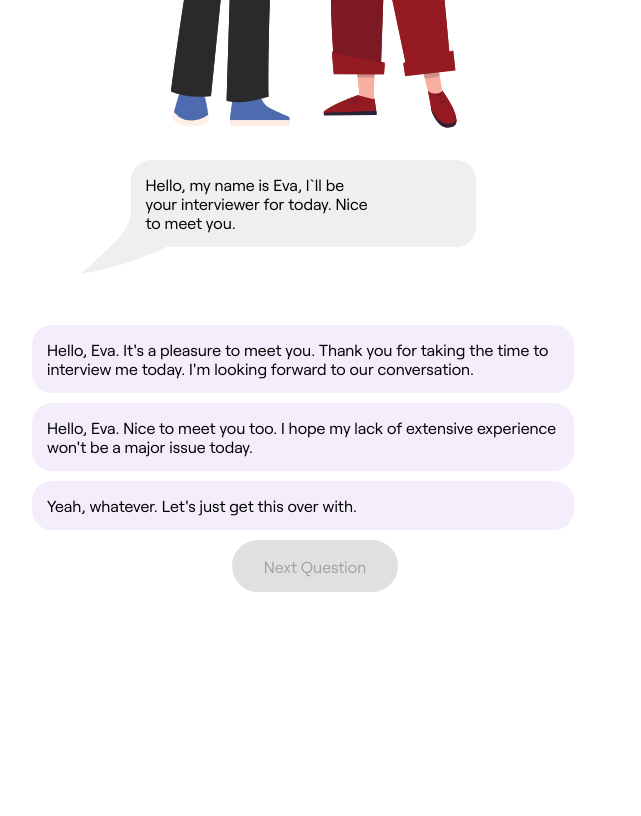
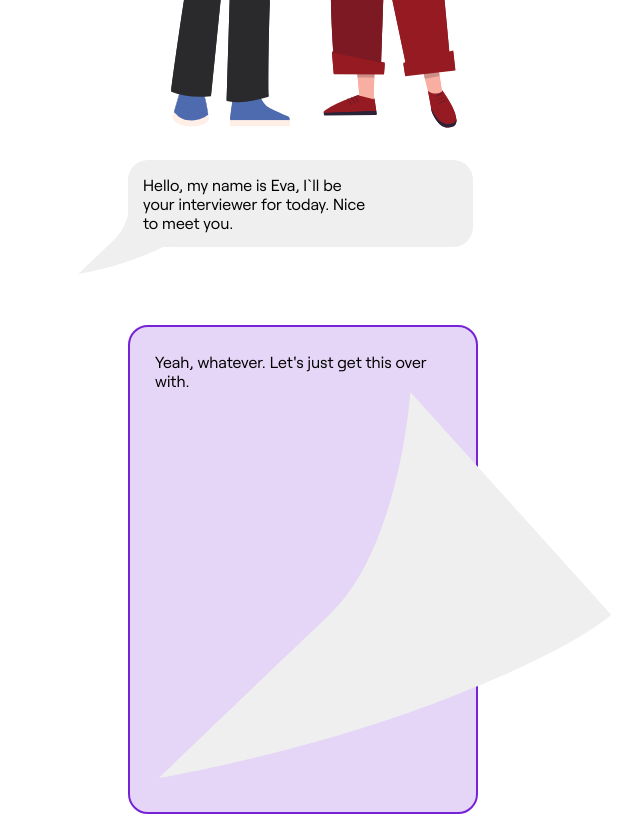
Before and after one commit to s0lena/hire-her, a React (Vite) app: page /interview in a window 1280 px wide. Shown: the part 740-1556 px from the top of the page, without its empty margins (337-978 px from the left). Built offline with nearby package versions, Linux system fonts and the light colour scheme.

Commit message:
interview simulator - new components

```diff
--- /dev/null
+++ b/src/components/InterveiwEntry/index.jsx
@@ -0,0 +1,21 @@
+import { Fragment } from 'react';
+import { InterviewBubble } from '../InterviewBubble';
+import { InterviewFeedback } from '../InterviewFeedback';
+import './style.css';
+
+export const InterviewEntry = ({ currentEntry, selectedAnswers }) => {
+  return (
+    <>
+      <InterviewBubble speaker="hr" text={currentEntry.question_woman} />
+      {selectedAnswers.map((answerIndex, order) => {
+        const answer = currentEntry.answers[answerIndex];
+        return (
+          <Fragment key={order}>
+            <InterviewBubble speaker="woman" text={answer.answerText} />
+            <InterviewFeedback color={answer.color} text={answer.evaluation} />
+          </Fragment>
+        );
+      })}
+    </>
+  );
+};
--- /dev/null
+++ b/src/components/InterviewAnswerForm/index.jsx
@@ -0,0 +1,8 @@
+// import './style.css';
+import { useState, useEffect } from 'react';
+import InterviewData from '../../source/interview-woman';
+import { motion, useAnimation } from 'framer-motion';
+
+export const InterviewAnswerForm = () => {
+  return <></>;
+};
--- /dev/null
+++ b/src/components/InterviewBubble/index.jsx
@@ -0,0 +1,14 @@
+import './style.css';
+import { useState, useEffect } from 'react';
+import InterviewData from '../../source/interview-woman';
+import { motion, useAnimation } from 'framer-motion';
+import speachBubbleSrc from './speachbubble-tail.svg';
+
+export const InterviewBubble = ({ text, speaker }) => {
+  return (
+    <div className={speaker === 'woman' ? 'woman-reply' : 'hr-question'}>
+      <p>{text}</p>
+      <img src={speachBubbleSrc} alt="speachbubble-tail" />
+    </div>
+  );
+};
--- /dev/null
+++ b/src/components/InterviewBubble/style.css
@@ -0,0 +1,35 @@
+.hr-question {
+  width: 345px;
+  background-color: #EFEFEF;
+  font-size: 20px;
+  display: flex;
+  border-radius: 20px;
+  justify-content: space-between;
+  align-items: center;
+  padding: 15px;
+  margin-bottom: 78px;
+  position: relative;
+
+}
+
+.hr-question img {
+  position: absolute;
+  bottom: -180px;
+  width: 99px;
+  left: -50px;
+}
+
+.hr-question p {
+  width: 231px;
+}
+
+.woman-reply {
+  width: 350px;
+  font-size: 20px;
+  line-height: 30px;
+  background-color: #E5D5F7;
+  border: 2px solid #7622D7;
+  border-radius: 20px;
+  padding: 25px;
+  margin-bottom: 78px;
+}
--- /dev/null
+++ b/src/components/InterviewFeedback/index.jsx
@@ -0,0 +1,9 @@
+import './style.css';
+
+export const InterviewFeedback = ({ color, text }) => {
+  return (
+    <>
+      <div className={`feedback feedback-${color}`}>{text}</div>
+    </>
+  );
+};
--- a/src/pages/EmployeeSection/style.css
+++ b/src/pages/EmployeeSection/style.css
@@ -50,3 +50,36 @@
   width: 390px;
   height: 390px;
 }
+
+/* style for mobile  */
+
+@media(max-width: 360px) {
+  .container-employeeSection {
+    padding-left: 20px;
+    padding-right: 20px;
+    width: 100vw;
+    flex-direction: column-reverse;
+    align-items: flex-start;
+  }
+
+  .container-employeeSection__text p {
+    width: auto;
+    font-size: 16px;
+    line-height: 20px;
+    margin-bottom: 23px;
+  }
+
+  .container-employeeSection__image img {
+    width: 154px;
+    height: 154px;
+    margin-top: 64px;
+    margin-left: 0;
+  }
+
+  .container-employeeSection h2 {
+    font-size: 28px;
+    line-height: 30px;
+    margin-top: 32px;
+    margin-bottom: 0;
+  }
+}
--- a/src/pages/HomePage/style.css
+++ b/src/pages/HomePage/style.css
@@ -8,6 +8,5 @@ header {
 .logo {
   width: 10rem;
   height: 10rem;
-  background-image: url(./img/rocket.svg);
   background-size: contain;
 }
--- a/src/pages/Interview/index.jsx
+++ b/src/pages/Interview/index.jsx
@@ -2,24 +2,26 @@ import './style.css';
 import { useState, useEffect } from 'react';
 import InterviewData from '../../source/interview-woman';
 import { motion, useAnimation } from 'framer-motion';
+import { InterviewBubble } from '../../components/InterviewBubble';
+import { InterviewAnswerForm } from '../../components/InterviewAnswerForm';
+import { InterviewEntry } from '../../components/InterveiwEntry';
 
 export const Interview = () => {
-  const [isButtonClicked, setIsButtonClicked] = useState(false);
+  const [interviewStatus, setInterviewStatus] = useState('initial');
   const controls = useAnimation();
   const controls2 = useAnimation();
-  const [currentIndex, setCurrentIndex]=useState(0)
-  const [isAnswerSelected, setIsAnswerSelected]=useState(false)
 
+  const [responses, setResponses] = useState([[2, 0], [0], []]);
 
-  useEffect(() => {
-    if (isButtonClicked) {
-      controls.start({ x: '25vw', y: '100vh' }); // Move the man image to the right side
-      controls2.start({ x: '-25vw', y: '100vh' }); // Move the woman image to the left side
-    } else {
-      controls.start({ x: '0vw' }); // Move the man image to the center
-      controls2.start({ x: '0vw' }); // Move the woman image to the center
-    }
-  }, [controls, controls2, isButtonClicked]);
+  // useEffect(() => {
+  //   if (isButtonClicked) {
+  //     controls.start({ x: '25vw', y: '100vh' }); // Move the man image to the right side
+  //     controls2.start({ x: '-25vw', y: '100vh' }); // Move the woman image to the left side
+  //   } else {
+  //     controls.start({ x: '0vw' }); // Move the man image to the center
+  //     controls2.start({ x: '0vw' }); // Move the woman image to the center
+  //   }
+  // }, [controls, controls2, isButtonClicked]);
 
   return (
     <>
@@ -27,7 +29,7 @@ export const Interview = () => {
         <h1>Try out our job interview simulator</h1>
         <p>And prep yourself for the toughest questions</p>
         <a href="#interview">
-          <button onClick={() => setTimeout(setIsButtonClicked(true), 3000)}>
+          <button onClick={() => setInterviewStatus('showResponses')}>
             Start interview
           </button>
         </a>
@@ -53,9 +55,16 @@ export const Interview = () => {
         </div>
 
         <div className="interview" id="interview">
-          {InterviewData.map((bok,index) => {
-            if (index===currentIndex)
-            {return (
+          {responses.map((selectedAnswers, index) => (
+            <InterviewEntry
+              key={index}
+              currentEntry={InterviewData[index]}
+              selectedAnswers={selectedAnswers}
+            />
+          ))}
+          {/* {InterviewData.map((bok, index) => {
+            if (index === currentIndex) {
+              return (
                 <motion.div
                   className="question-container"
                   key={bok.id}
@@ -63,19 +72,37 @@ export const Interview = () => {
                   whileInView={{ opacity: 1 }}
                   transition={{ duration: 5, delay: 0.2, ease: 'easeInOut' }}
                 >
-                <div className="hr-question">
-                  <p>{bok.question_woman}</p>
-                  <img src="/speachbubble-tail.svg" alt="speachbubble-tail" />
+                  <InterviewBubble text={bok.question_woman} isAnswer={true} />
+
+                  {bok.answers.map((answer) => (
+                    <div
+                      className="interview-reply"
+                      key={answer.color}
+                      onClick={() => {
+                        return setIsAnswerSelected(true);
+                      }}
+                    >
+                      <p> {answer.answerText}</p>
                     </div>
-                {bok.answers.map((answer)=>
-                <div className="interview-reply" key={answer.color} onClick={()=>{return setIsAnswerSelected(true); console.log(isAnswerSelected)}}>
-                  <p> {answer.answerText}</p>
-
-                </div>)}
-                <button onClick={()=>setCurrentIndex(currentIndex+1)} disabled={!isAnswerSelected}>Next Question</button>
+                  ))}
+                  {showEvaluation && (
+                    <div className={`evaluation ${showEvaluation.color}`}>
+                      <p>{showEvaluation.evaluation}</p>
+                    </div>
+                  )}
+                  <button
+                    onClick={() => {
+                      onClick = { handleNextQuestion };
+                      setCurrentIndex(currentIndex + 1);
+                    }}
+                    disabled={!isAnswerSelected}
+                  >
+                    Next Question
+                  </button>
                 </motion.div>
-            );}
-          })}
+              );
+            }
+          })} */}
         </div>
       </div>
     </>
--- a/src/pages/Interview/style.css
+++ b/src/pages/Interview/style.css
@@ -1,4 +1,3 @@
-
 .container-interview-simulator {
     font-family: "Roobert";
     display: flex;
@@ -37,7 +36,7 @@
 }
 
 .container-interview-simulator button:hover {
-    background:#9764d1;
+    background: #9764d1;
     border: 2px solid #9764d1;
 }
 
@@ -50,8 +49,8 @@
 }
 
 .interview-characters-container img {
- height: 444px;
- width: 175px;
+    height: 444px;
+    width: 175px;
 }
 
 .characters-static {
@@ -63,14 +62,12 @@
 /*Interview*/
 
 .interview {
-    height: 100vh;
-    overflow-y: scroll;
     padding-top: 30px;
 }
 
 .interview::-webkit-scrollbar {
     display: none;
-  }
+}
 
 .question-container {
     display: flex;
@@ -78,28 +75,10 @@
     align-items: center;
 }
 
-.hr-question {
-    width: 345px;
-    background-color: #EFEFEF;
-    font-size: 20px;
-    display: flex;
-    border-radius: 20px;
-    justify-content: space-between;
-    align-items: center;
-    padding: 15px;
-    margin-bottom: 78px;
-    position: relative;
-
-}
 
 /* spaechbubble tail */
 
-.hr-question img {
-    position: absolute;
-    bottom: -180px;
-    width:99px;
-    left: -50px;
-}
+
 
 /* .hr-question img {
     width: 100px;
@@ -108,9 +87,7 @@
     margin-right: 15px;
 } */
 
-.hr-question p {
-    width: 231px;
-}
+
 
 .interview-reply {
     width: 542px;
@@ -134,7 +111,9 @@
     margin-bottom: 0;
 }
 
-.hr-question p, .man-reply p, .woman-reply p {
+.hr-question p,
+.man-reply p,
+.woman-reply p {
     margin-bottom: 0;
     font-size: 16px;
     z-index: 100;
@@ -166,14 +145,3 @@
     padding: 25px;
     margin-bottom: 78px;
 }
-
-.woman-reply {
-    width: 350px;
-    font-size: 20px;
-    line-height: 30px;
-    background-color: #E5D5F7;
-    border: 2px solid #7622D7;
-    border-radius: 20px;
-    padding: 25px;
-    margin-bottom: 78px;
-}
```
Also changed, not shown: src/components/InterveiwEntry/style.css (added), src/components/InterviewBubble/speachbubble-tail.svg (renamed from public/speachbubble-tail.svg), src/components/InterviewFeedback/style.css (added). Lines whose indentation alone changed are shown as unchanged.
